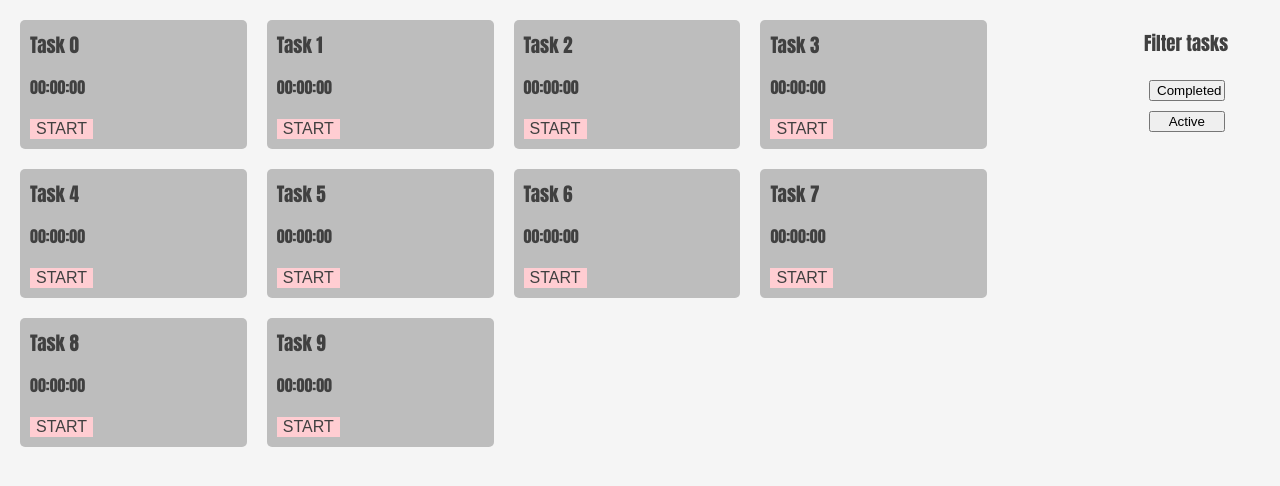
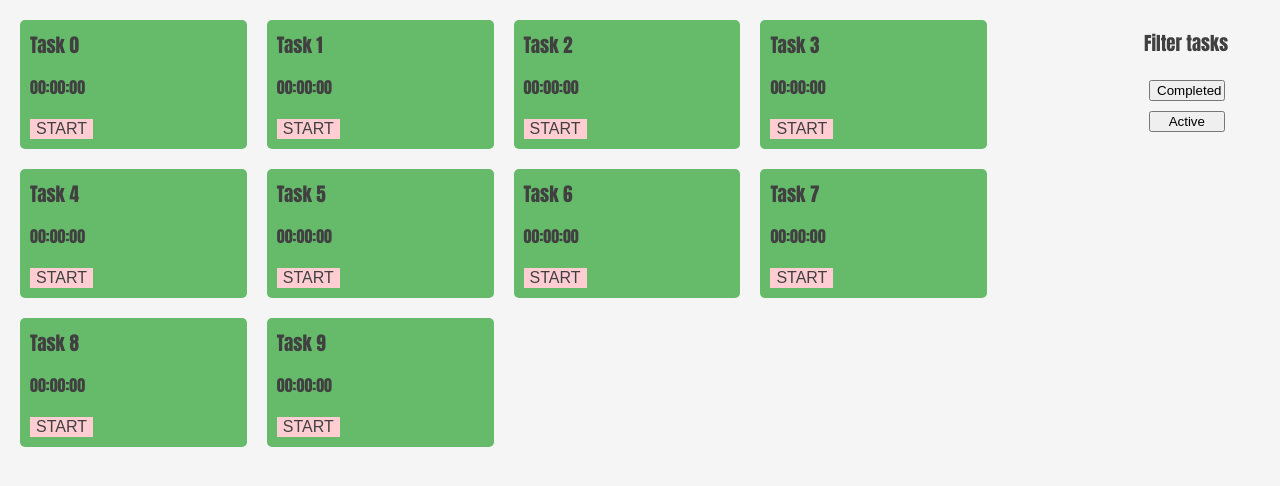
Before and after one commit to lukawski/todo-list, a website built with webpack: page dist/index.html in a window 1280 px wide. Built offline with nearby package versions, Linux system fonts and the light colour scheme; files whose address does not match are found by name.

Commit message:
Added active class to active tasks

```diff
--- a/app/TasksList.js
+++ b/app/TasksList.js
@@ -27,6 +27,7 @@ export default class TasksList {
 
       container.id = item.id
       container.classList.add('task')
+      if (item.active) container.classList.add('active')
 
       title.textContent = item.name
       title.classList.add('task-title')
@@ -62,6 +63,7 @@ export default class TasksList {
 
       container.id = item.id
       container.classList.add('task')
+      if (item.active) container.classList.add('active')
 
       title.textContent = item.name
       title.classList.add('task-title')
--- a/app/index.css
+++ b/app/index.css
@@ -51,6 +51,10 @@ body {
   padding: 10px 10px 10px 10px;
 }
 
+.active {
+  background: #66BB6A;
+}
+
 .task-title {
   font-size: 1.2em;
   margin: 0;
```
